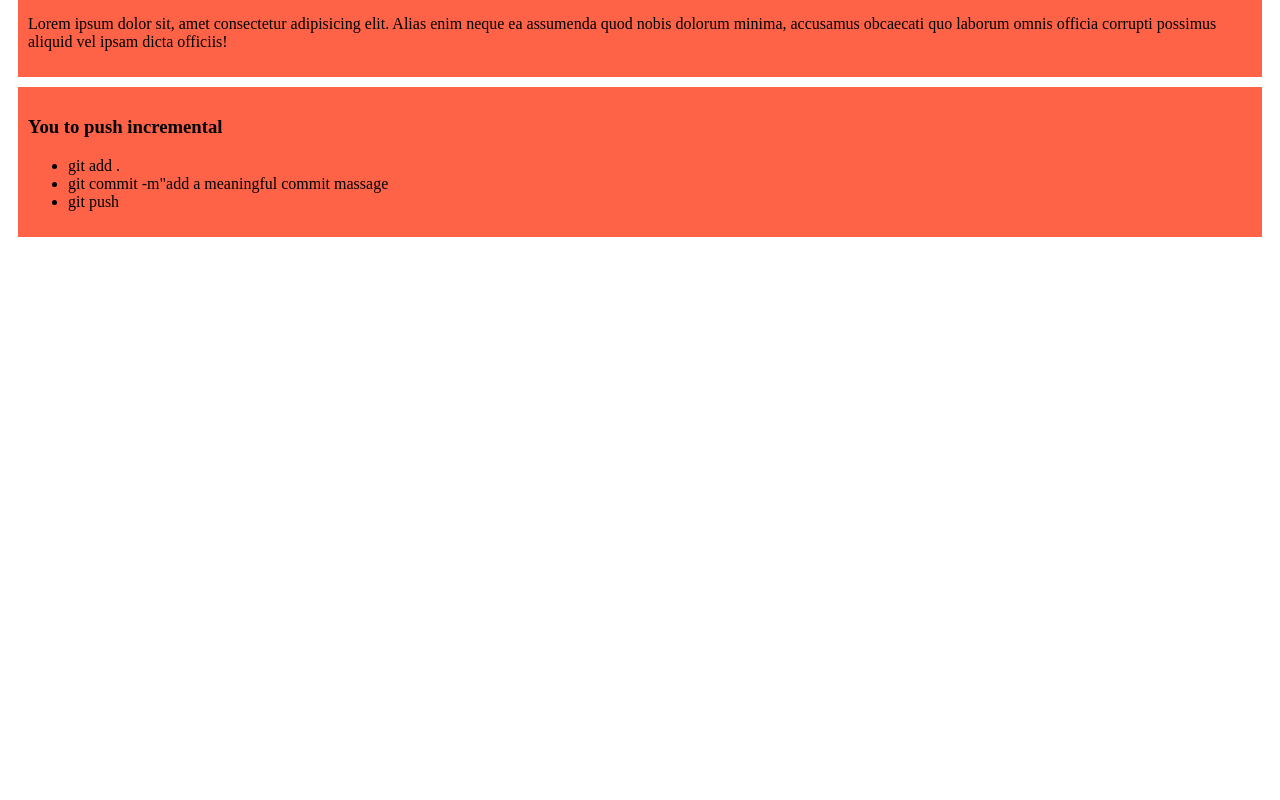
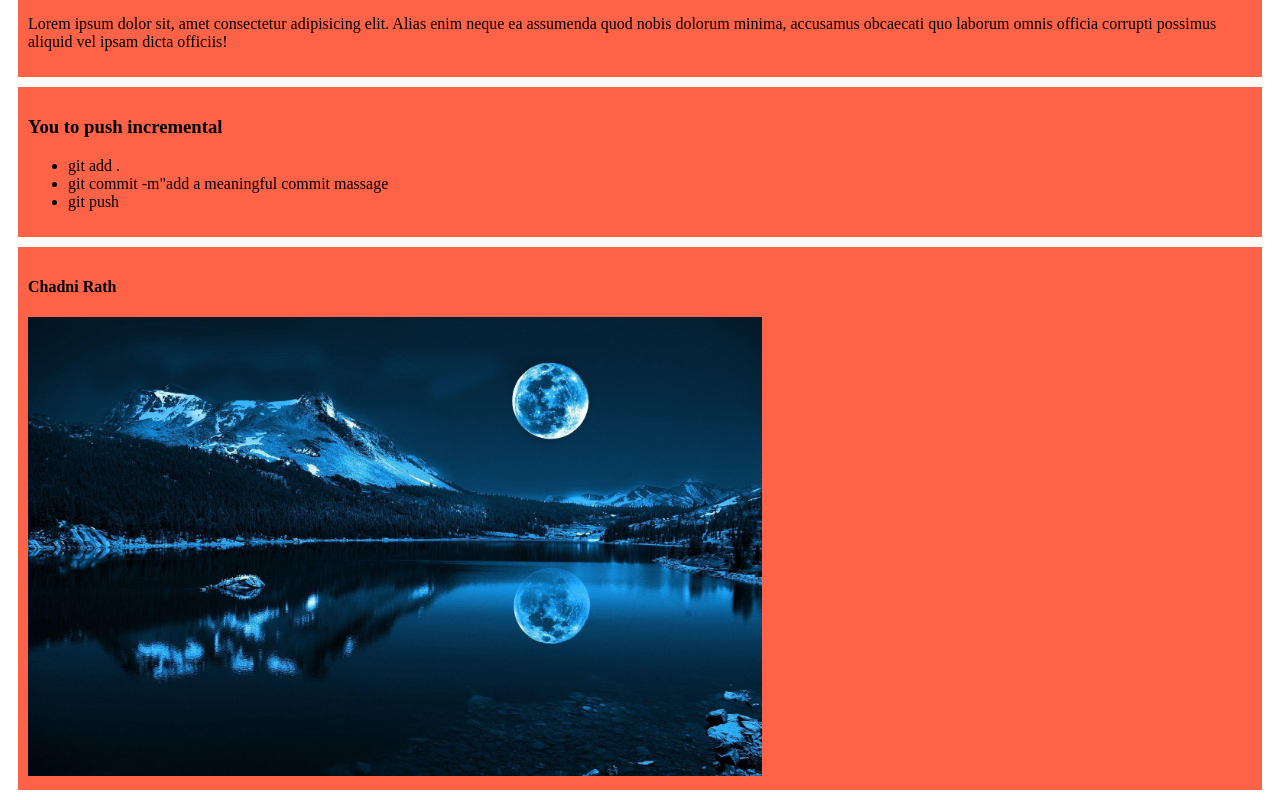
Before and after one commit to rajuahmed-official/Website-for--test-github, a plain HTML site: page index.html in a window 1280 px wide. Shown: the part 347-1147 px from the top of the page. Before the commit the page ends 800 px from the top, so only its background shows below. Drawn offline with Linux system fonts and the light colour scheme.

Commit message:
added a Chadni Rath

```diff
--- a/index.html
+++ b/index.html
@@ -27,5 +27,9 @@
         <li>git commit -m"add a meaningful commit massage</li>
         <li>git push</li></ul>
     </div>
+    <div><h4>Chadni Rath</h4>
+    <img src="image/moon.jpg" alt="Chadni Rath"
+    style="width: 60%;">
+    </div>
 </body>
 </html>
```
Also changed, not shown: image/moon.jpg (added).
